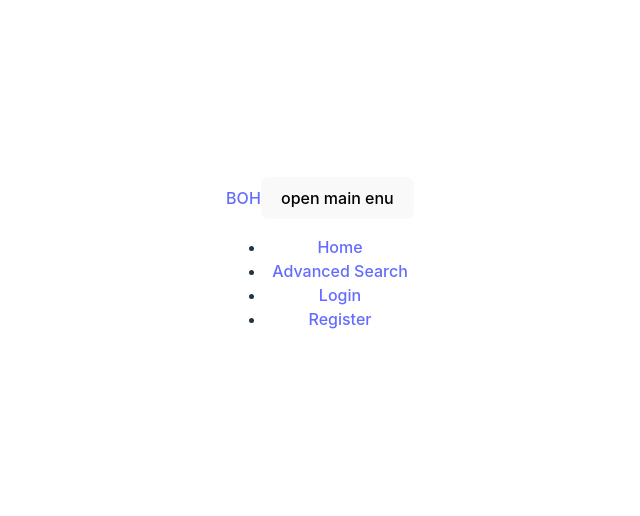
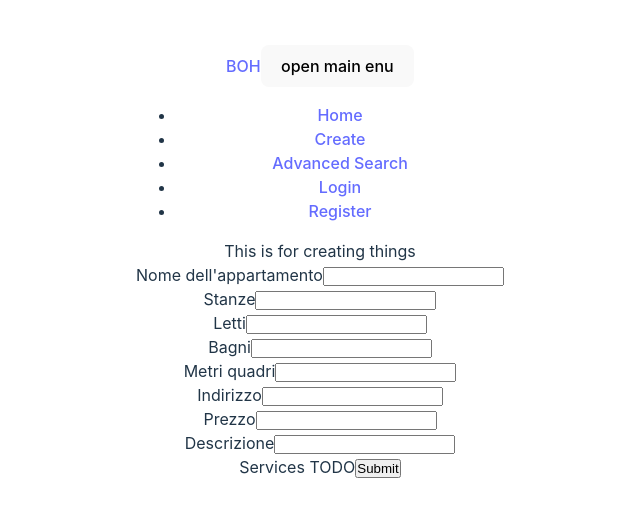
Before and after one commit to FrancescoMain/progetto_finale, a Vue app in the folder progetto-finale-front/: page /create in a window 1280 px wide. Shown: the part 138-654 px from the top of the page, without its empty margins (320-960 px from the left). Built offline with nearby package versions, Linux system fonts and the light colour scheme; no server answers.

Commit message:
tentativo di create

```diff
--- /dev/null
+++ b/progetto-finale-front/src/components/Create.vue
@@ -0,0 +1,83 @@
+<script>
+import { store } from '../stores/store';
+import axios from 'axios';
+export default {
+  name: "App",
+  components: {
+  },
+  data() {
+    return {
+      store,
+    }
+  },
+  methods: {
+    createApartment() {
+
+      const config = {
+        headers: { 'content-type': 'multipart/form-data' }
+      }
+      const formData = new FormData();
+      formData.append('title', store.NewApartment.title);
+      formData.append('rooms', store.NewApartment.rooms);
+      formData.append('beds', store.NewApartment.beds);
+      formData.append('bathrooms', store.NewApartment.bathrooms);
+      formData.append('square_meters', store.NewApartment.square_meters);
+      formData.append('address', store.NewApartment.address);
+      formData.append('latitude', store.NewApartment.latitude);
+      formData.append('longitude', store.NewApartment.longitude);
+      formData.append('visible', store.NewApartment.visible);
+      formData.append('price', store.NewApartment.price);
+      formData.append('description', store.NewApartment.description);
+      formData.append('services_id', store.NewApartment.services_id);
+      formData.append('user_id', store.NewApartment.user_id);
+      formData.append('csrfmiddlewaretoken', '{{ csrf_token }}');
+
+       console.log(store.NewApartment)
+       axios.post(store.NewApartmentAPI, formData, config)
+        .then(res => {
+          store.NewApartment = res.data;
+        });
+    }
+  }
+}
+</script>
+<template>
+This is for creating things
+  <form action="POST">
+    <label for="title">Nome dell'appartamento</label>
+    <input type="text" name="title" v-model="store.NewApartment.title">
+    <br>
+    <label for="rooms">Stanze</label>
+    <input type="number" name="rooms" v-model="store.NewApartment.rooms">
+    <br>
+    <label for="beds">Letti</label>
+    <input type="number" name="beds" v-model="store.NewApartment.beds">
+    <br>
+    <label for="bathrooms">Bagni</label>
+    <input type="number" name="bathrooms" v-model="store.NewApartment.bathrooms">
+    <br>
+    <label for="square_meters">Metri quadri</label>
+    <input type="number" name="square_meters" v-model="store.NewApartment.square_meters">
+    <br>
+    <label for="address">Indirizzo</label>
+    <input type="text" name="address" v-model="store.NewApartment.address">
+    <br>
+    <label for="price">Prezzo</label>
+    <input type="number" name="price" v-model="store.NewApartment.price">
+    <br>
+    <label for="description">Descrizione</label>
+    <input type="text" name="description" v-model="store.NewApartment.description">
+    <br>
+    <label>Services TODO</label>
+    <input type="submit" @click.prevent="createApartment()">
+    <br>
+  </form>
+
+
+
+
+</template>
+<style lang="scss" scoped>
+@use '../styles/general.scss' as *;
+
+</style>
--- a/progetto-finale-front/src/components/Nav.vue
+++ b/progetto-finale-front/src/components/Nav.vue
@@ -19,6 +19,9 @@ console.log(authStore.user);
 
                     <li>
                         <router-link :to="{name : 'Home'}">Home</router-link>
+                    </li>
+                    <li>
+                        <router-link :to="{ name: 'Create' }">Create</router-link>
                     </li>
                     <li>
                         <router-link :to="{name : 'AdvancedSearch'}">Advanced Search</router-link>
--- a/progetto-finale-front/src/router/index.js
+++ b/progetto-finale-front/src/router/index.js
@@ -53,6 +53,7 @@ const routes = [
             },
         },
     { path: '/apartments/:id', name: 'SingleApartment', component: () => import("../components/SingleApartment.vue") },
+    { path: '/create', name: 'Create', component: () => import("../components/Create.vue") },
 
 
 
--- a/progetto-finale-front/src/stores/store.js
+++ b/progetto-finale-front/src/stores/store.js
@@ -4,7 +4,7 @@ export const store = reactive({
 
     AllApartmentsAPI: "http://127.0.0.1:8000/api/v1/apartments",
     RegisterAPI: "http://127.0.0.1:8000/api/register",
-    NewApartmentAPI: "http://127.0.0.1:8000/api/v1/apartments/store",
+    NewApartmentAPI: "http://localhost:8000/api/v1/apartments/store",
     ApartmentList: [],
     Apartment: [],
     NewApartment: {
@@ -20,9 +20,10 @@ export const store = reactive({
         visible: true,
         price: '',
         description: '',
-        services_id: ['1'],
+        services_id: [1],
         user_id: 1,
-    }
+    },
+
 
 
 });
```
Also changed, not shown: 2 other files (tests, documents, lock files or other folders).
